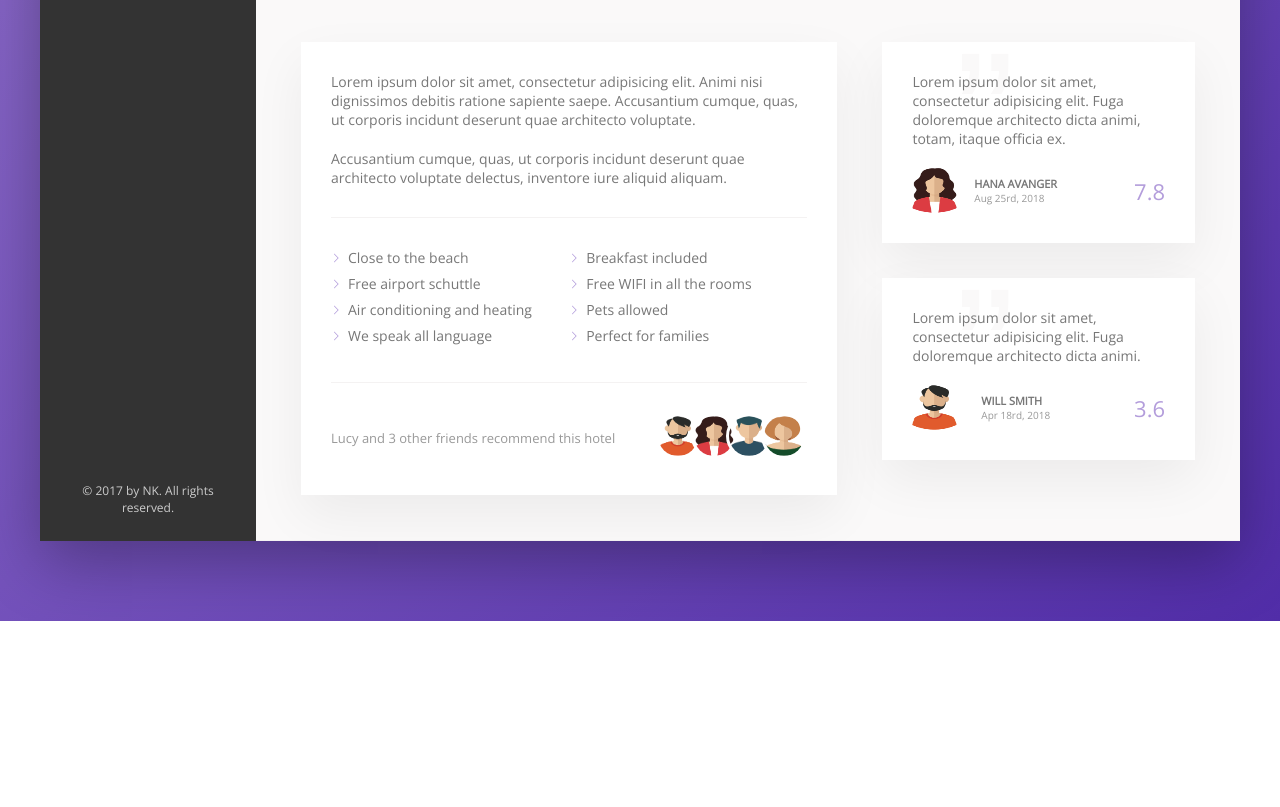
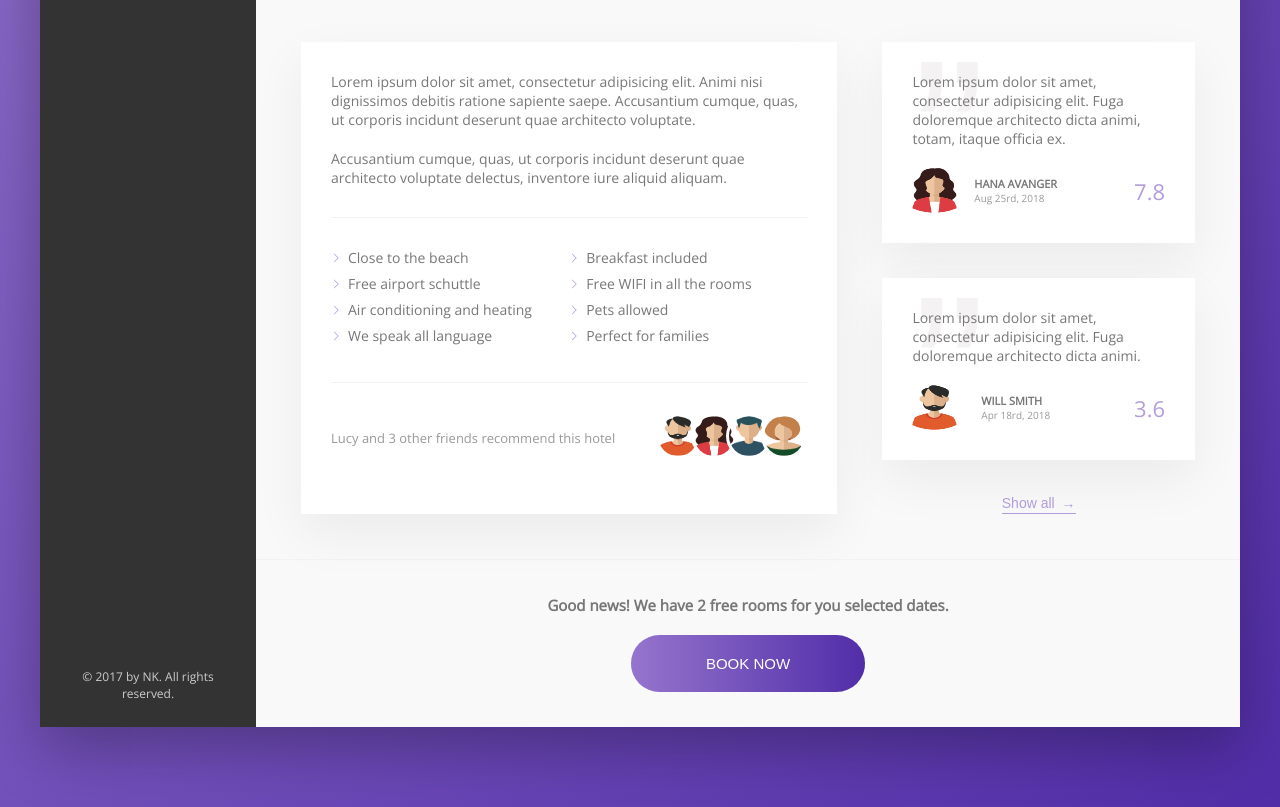
Before and after one commit to nihaadk/flex-booking, a website: page index.html in a window 1280 px wide. Shown: the part 600-1407 px from the top of the page. Before the commit the page ends 1221 px from the top, so only its background shows below. Drawn offline with nearby package versions, Linux system fonts and the light colour scheme.

Commit message:
Completed details section

```diff
--- a/index.html
+++ b/index.html
@@ -193,7 +193,19 @@
                                 <div class="review__rating">3.6</div>
                             </figcaption>
                         </figure>
+
+                        <button class="btn-inline">Show all <span>&rarr;</span></button>
                     </div>
+                </div>
+
+                <div class="cta">
+                    <h2 class="cta__book_now">
+                        Good news! We have 2 free rooms for you selected dates.
+                    </h2>
+                    <button class="btn">
+                        <span class="btn__visible">Book now</span>
+                        <span class="btn__invisible">Only 2 rooms right</span>
+                    </button>
                 </div>
             </main>
         </div>
--- a/sass/_components.scss
+++ b/sass/_components.scss
@@ -275,8 +275,17 @@
     display: inline-block;
     background: transparent;
 
+    & span {
+        margin-left: 3px;
+        transition: all .2s;
+    }
+
     &:hover {
         color: var(--color-grey-dark-1);
+
+        span {
+            margin-left: 8px;
+        }
     }
 
     &:focus {
@@ -386,6 +395,7 @@
     padding: 3rem;
     margin-bottom: 3.5rem;
     position: relative;
+    overflow: hidden;
 
     &__text {
         margin-bottom: 2rem;
@@ -432,11 +442,77 @@
         content: "\201D";
         position: absolute;
         top: -3rem;
-        right: 18rem;
-        font-size: 18rem;
+        right: 12srem;
+        font-size: 22rem;
         font-family: sans-serif;
-        color: var(--color-grey-light-1);
+        color: var(--color-grey-light-2);
         z-index: 1;
 
     }
 }
+
+
+// Call to action
+//####################
+
+.cta {
+    padding: 3.5rem 0;
+    text-align: center;
+
+    &__book-now {
+        font-size: 1.5rem;
+        font-weight: 300;
+        text-transform: uppercase;
+        margin-bottom: 2.5rem;
+    }
+}
+
+
+.btn {
+    font-size: 1.5rem;
+    font-weight: 300;
+    text-transform: uppercase;
+    border-radius: 100px;
+    border: none;
+    color: #fff;
+    background-image: linear-gradient(to right, var(--color-primary-light), var(--color-primary-dark));
+    position: relative;
+    overflow: hidden;
+    margin-top: 2rem;
+
+    & > * {
+        display: inline-block;
+        height: 100%;
+        width: 100%;
+        transition: all .4s;
+    }
+
+    &__visible {
+        padding: 2rem 7.5rem;
+    }
+
+    &__invisible {
+        display: inline-block;
+        position: absolute;
+        padding: 2rem 0;
+        left: 0;
+        top: -100%;
+    }
+
+    &:hover {
+        background-image: linear-gradient(to left, var(--color-primary-light), var(--color-primary-dark));
+    }
+
+    &:hover &__visible {
+        transform: translateY(100%);
+    }
+
+    &:hover &__invisible {
+        top: 0;
+    }
+
+    &:focus {
+        outline: none;
+        animation: pulsate 1s infinite;
+    }
+}
--- a/sass/_layout.scss
+++ b/sass/_layout.scss
@@ -53,4 +53,7 @@
 
 .user-reviews {
     flex: 1;
+    display: flex;
+    flex-direction: column;
+    align-items: center;
 }
```
Also changed, not shown: css/style.css.
